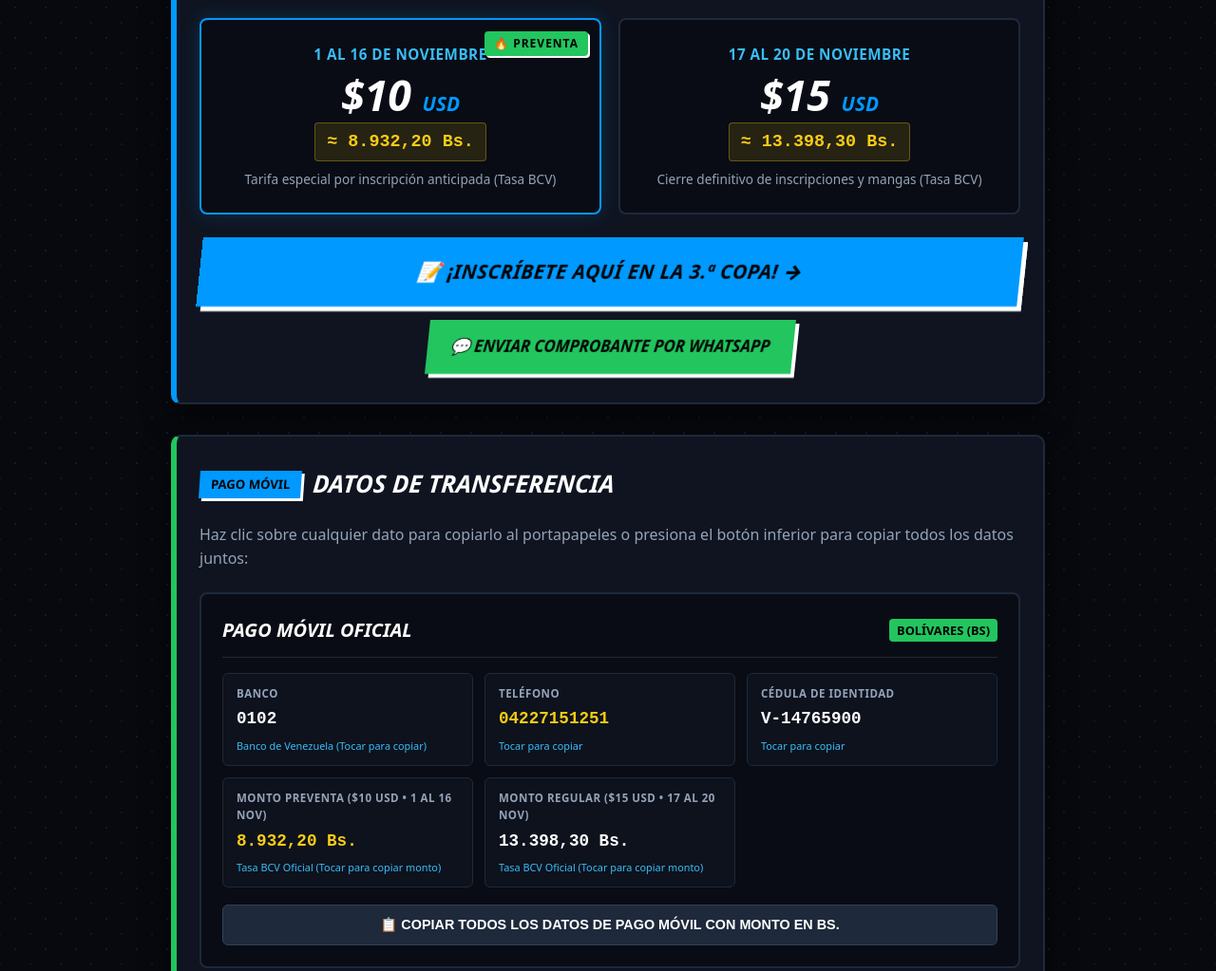
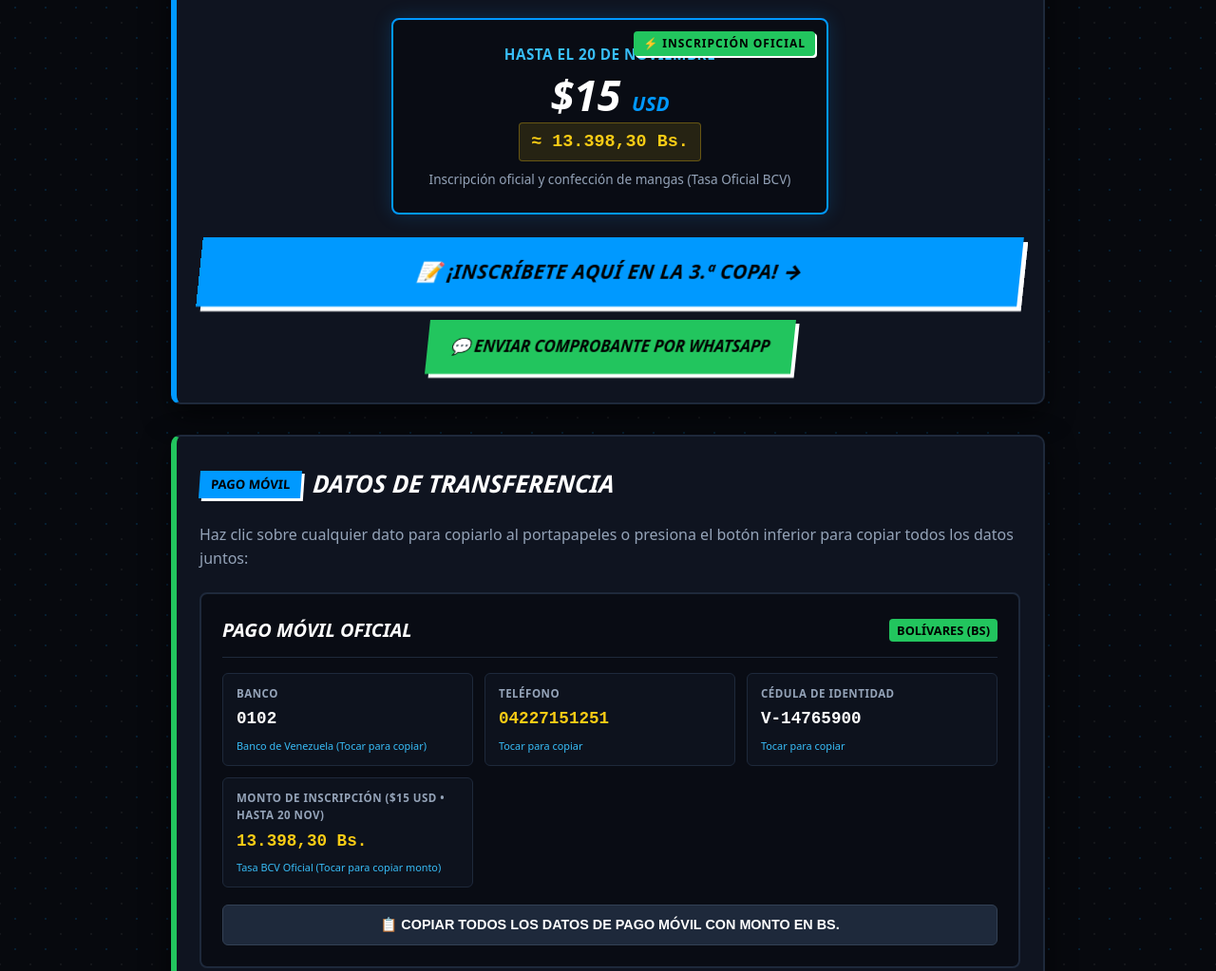
Before and after one commit to michaelmorocoima-boop/Escuela-de-Bicicross-Los-Boyaca, a plain HTML site: page copa-boyaca-2026.html in a window 1280 px wide. Shown: the part 808-1831 px from the top of the page at 95% size. Drawn offline with Linux system fonts and the light colour scheme; no server answers.

Commit message:
feat: eliminar seccion y montos de preventa, mantener inscripcion regular activa

```diff
--- a/copa-boyaca-2026.html
+++ b/copa-boyaca-2026.html
@@ -267,7 +267,7 @@
       transition: transform 0.2s ease, border-color 0.2s ease;
     }
 
-    .price-card.preventa {
+    .price-card.activo {
       border-color: var(--blue-bright);
       box-shadow: 0 0 20px rgba(0, 153, 255, 0.2);
     }
@@ -276,7 +276,7 @@
       transform: translateY(-3px);
     }
 
-    .price-badge-preventa {
+    .price-badge-activo {
       position: absolute;
       top: 12px;
       right: 12px;
@@ -872,22 +872,14 @@
         Asegura el cupo de tu corredor antes del cierre oficial de las listas de partida:
       </p>
 
-      <div class="pricing-grid">
-        <!-- Preventa -->
-        <div class="price-card preventa">
-          <span class="price-badge-preventa">🔥 PREVENTA</span>
-          <div class="dates">1 al 16 de Noviembre</div>
-          <div class="amount">$10 <span>USD</span></div>
-          <div id="bsPreventa" class="amount-bs">≈ 8.932,17 Bs.</div>
-          <p class="sub">Tarifa especial por inscripción anticipada (Tasa BCV)</p>
-        </div>
-
-        <!-- Regular -->
-        <div class="price-card">
-          <div class="dates">17 al 20 de Noviembre</div>
+      <div class="pricing-grid" style="display:flex; justify-content:center;">
+        <!-- Inscripción Regular Oficial -->
+        <div class="price-card activo" style="max-width: 460px; width: 100%;">
+          <span class="price-badge-activo">⚡ INSCRIPCIÓN OFICIAL</span>
+          <div class="dates">Hasta el 20 de Noviembre</div>
           <div class="amount">$15 <span>USD</span></div>
           <div id="bsRegular" class="amount-bs">≈ 13.398,26 Bs.</div>
-          <p class="sub">Cierre definitivo de inscripciones y mangas (Tasa BCV)</p>
+          <p class="sub">Inscripción oficial y confección de mangas (Tasa Oficial BCV)</p>
         </div>
       </div>
 
@@ -938,15 +930,9 @@
             <span class="copy-hint">Tocar para copiar</span>
           </div>
 
-          <div class="pago-field" onclick="copiarMontoPreventa()">
-            <span class="label">Monto Preventa ($10 USD • 1 al 16 Nov)</span>
-            <span id="pagoMontoPreventa" class="val accent">8.932,17 Bs.</span>
-            <span class="copy-hint">Tasa BCV Oficial (Tocar para copiar monto)</span>
-          </div>
-
           <div class="pago-field" onclick="copiarMontoRegular()">
-            <span class="label">Monto Regular ($15 USD • 17 al 20 Nov)</span>
-            <span id="pagoMontoRegular" class="val">13.398,26 Bs.</span>
+            <span class="label">Monto de Inscripción ($15 USD • Hasta 20 Nov)</span>
+            <span id="pagoMontoRegular" class="val accent">13.398,26 Bs.</span>
             <span class="copy-hint">Tasa BCV Oficial (Tocar para copiar monto)</span>
           </div>
         </div>
@@ -1132,7 +1118,6 @@
 
   <script>
     let tasaBcvActual = 893.22;
-    let montoPreventaBsTxt = '8.932,17 Bs.';
     let montoRegularBsTxt = '13.398,26 Bs.';
 
     function fmtBs(num) {
@@ -1142,9 +1127,7 @@
     async function obtenerTasaBcvDiaria() {
       const bcvTasaDisplay = document.getElementById('bcvTasaDisplay');
       const bcvFechaDisplay = document.getElementById('bcvFechaDisplay');
-      const bsPreventa = document.getElementById('bsPreventa');
       const bsRegular = document.getElementById('bsRegular');
-      const pagoMontoPreventa = document.getElementById('pagoMontoPreventa');
       const pagoMontoRegular = document.getElementById('pagoMontoRegular');
 
       try {
@@ -1172,15 +1155,11 @@
         if (cached) tasaBcvActual = parseFloat(cached);
       }
 
-      const pBs = 10 * tasaBcvActual;
       const rBs = 15 * tasaBcvActual;
-      montoPreventaBsTxt = fmtBs(pBs) + ' Bs.';
       montoRegularBsTxt = fmtBs(rBs) + ' Bs.';
 
       if (bcvTasaDisplay) bcvTasaDisplay.textContent = fmtBs(tasaBcvActual) + ' Bs. / USD';
-      if (bsPreventa) bsPreventa.textContent = '≈ ' + montoPreventaBsTxt;
       if (bsRegular) bsRegular.textContent = '≈ ' + montoRegularBsTxt;
-      if (pagoMontoPreventa) pagoMontoPreventa.textContent = montoPreventaBsTxt;
       if (pagoMontoRegular) pagoMontoRegular.textContent = montoRegularBsTxt;
     }
 
@@ -1218,12 +1197,12 @@
       document.body.removeChild(temp);
     }
 
-    function copiarMontoPreventa() {
-      copiarDato(montoPreventaBsTxt, 'Monto Preventa (' + montoPreventaBsTxt + ')');
+    function copiarMontoRegular() {
+      copiarDato(montoRegularBsTxt, 'Monto Inscripción (' + montoRegularBsTxt + ')');
     }
 
-    function copiarMontoRegular() {
-      copiarDato(montoRegularBsTxt, 'Monto Regular (' + montoRegularBsTxt + ')');
+    function copiarMontoPreventa() {
+      copiarMontoRegular();
     }
 
     function copiarTodo() {
@@ -1233,8 +1212,7 @@
         '• Teléfono: 04227151251',
         '• Cédula: V-14765900',
         '• Tasa BCV Oficial: ' + fmtBs(tasaBcvActual) + ' Bs./USD',
-        '• Preventa (1-16 Nov): $10 USD = ' + montoPreventaBsTxt,
-        '• Regular (17-20 Nov): $15 USD = ' + montoRegularBsTxt
+        '• Monto Inscripción ($15 USD): ' + montoRegularBsTxt
       ];
       copiarDato(lineas.join('\n'), 'Datos de Pago Móvil con Montos');
     }
```
